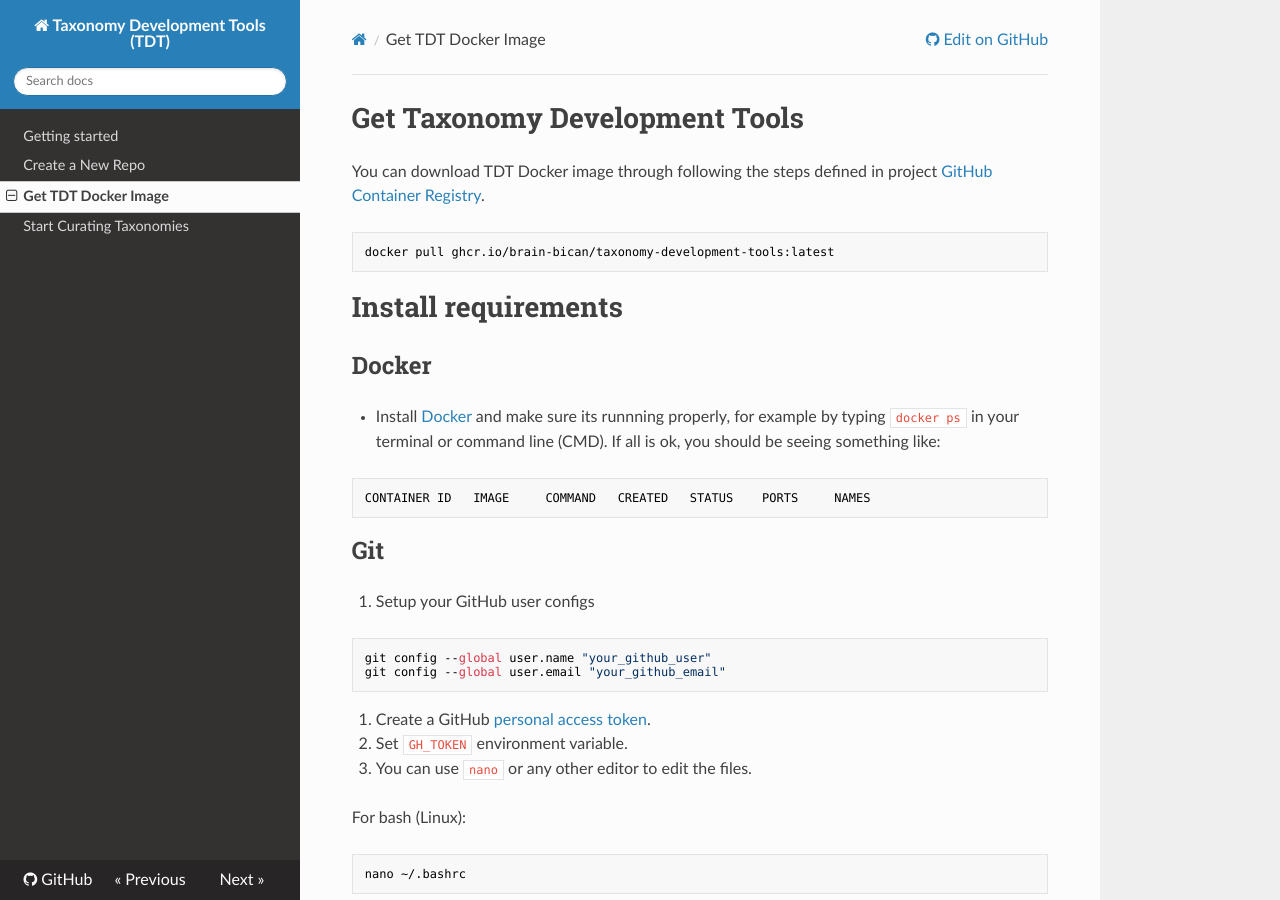
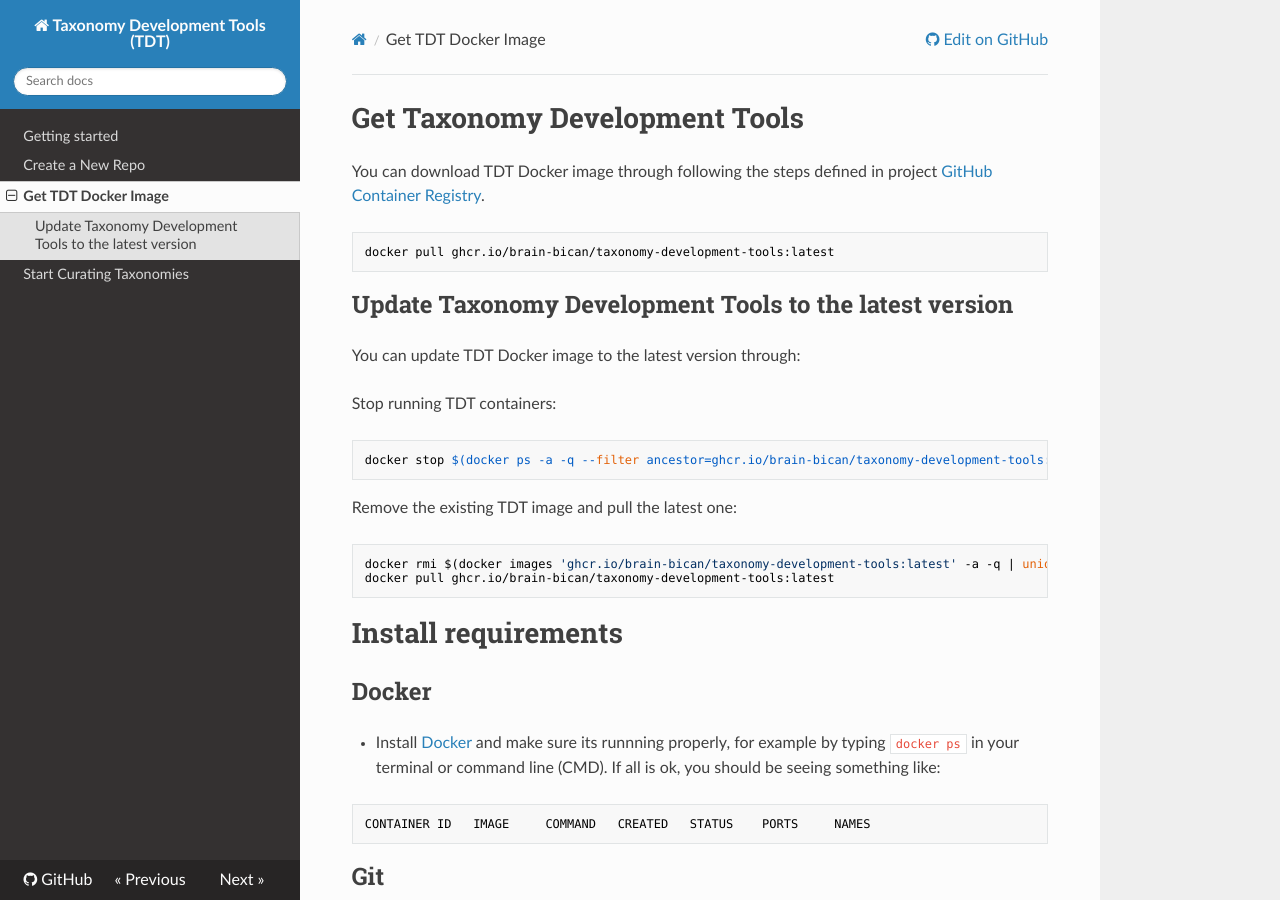
Before and after one commit to brain-bican/taxonomy-development-tools, an MkDocs documentation site: the page built from docs/Build.md, in a window 1280 px wide and 900 px high. Built offline with MkDocs 1.6.1, drawn with Linux system fonts in a browser that asks for light colours; nearby versions of some CDN libraries.

````diff
--- a/docs/Build.md
+++ b/docs/Build.md
@@ -5,6 +5,23 @@
 ```
 docker pull ghcr.io/brain-bican/taxonomy-development-tools:latest
 ```
+
+## Update Taxonomy Development Tools to the latest version
+
+You can update TDT Docker image to the latest version through:
+
+Stop running TDT containers:
+```
+docker stop $(docker ps -a -q --filter ancestor=ghcr.io/brain-bican/taxonomy-development-tools:latest)
+```
+
+Remove the existing TDT image and pull the latest one:
+
+```
+docker rmi $(docker images 'ghcr.io/brain-bican/taxonomy-development-tools:latest' -a -q | uniq)
+docker pull ghcr.io/brain-bican/taxonomy-development-tools:latest
+```
+
 
 # Install requirements
 
````
Also changed, not shown: 2 other files.
